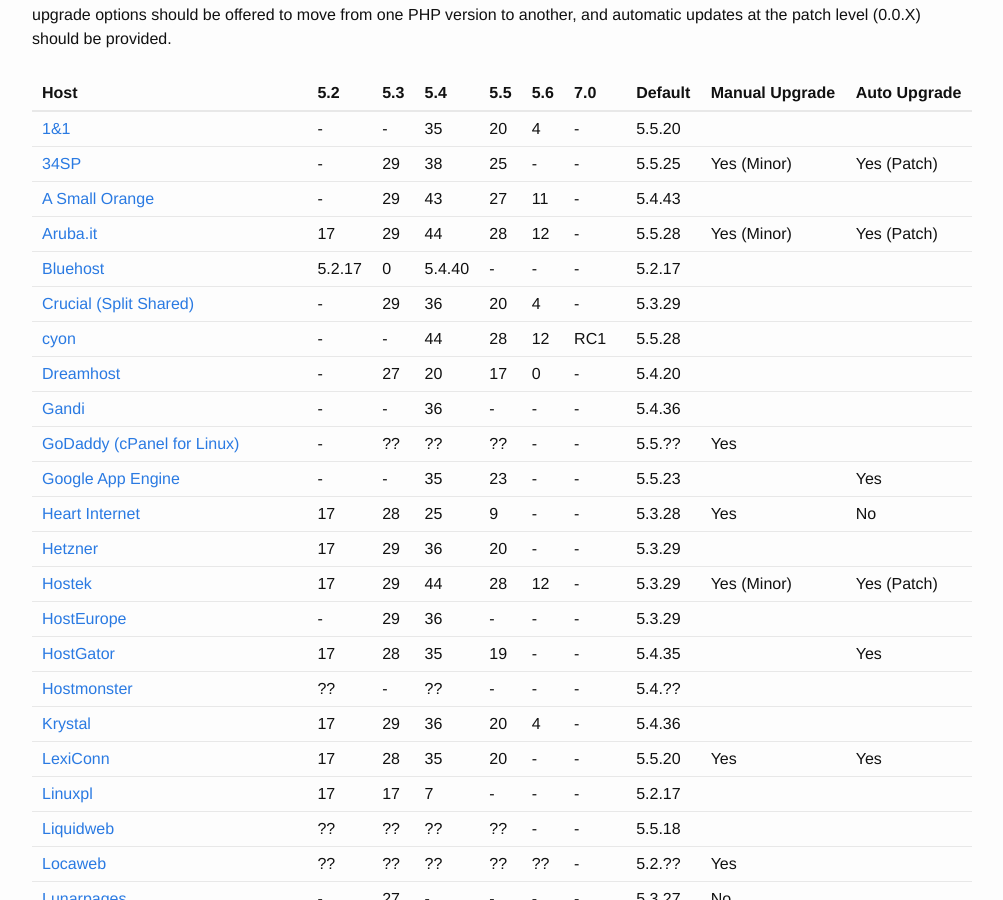
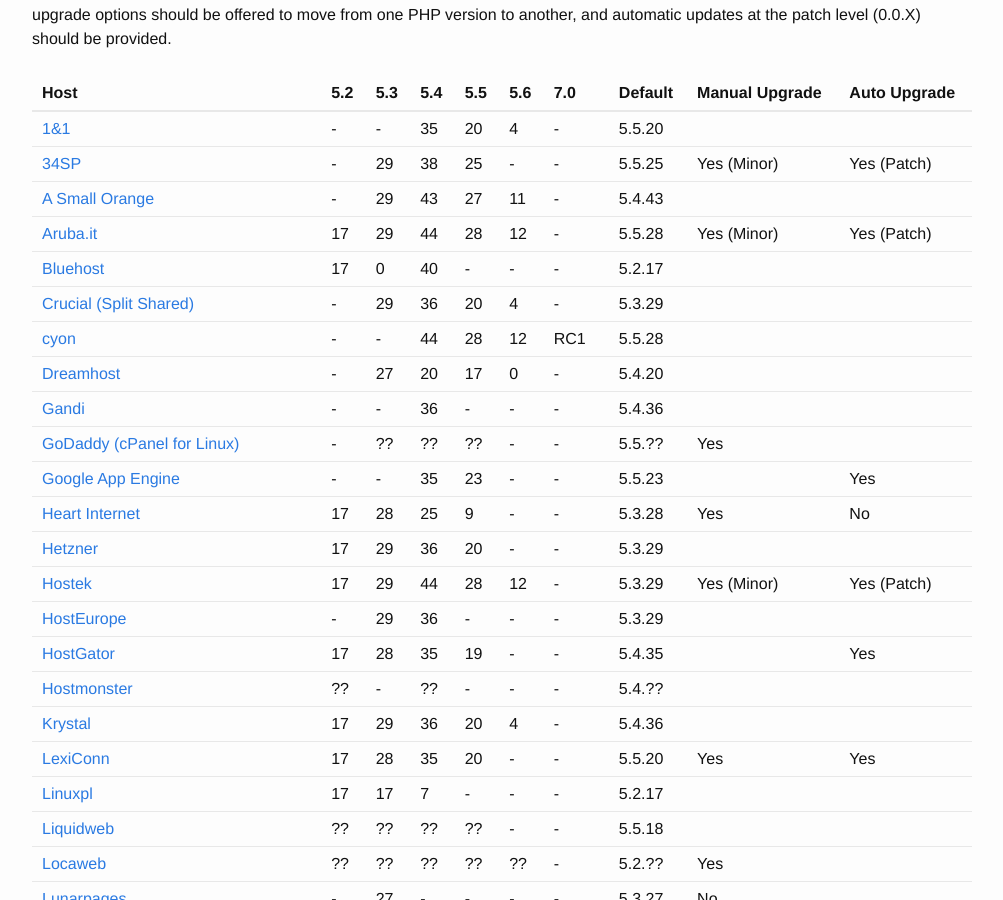
Before and after one commit to phpversions/phpversions.info, a Jekyll site: the page built from index.html, in a window 1280 px wide and 900 px high, scrolled down 422 px. Shown: the whole window, without its empty margins (138-1141 px from the left). Built offline with Jekyll 4.4.1, drawn with Linux system fonts in a browser that asks for light colours.

Commit message:
Bluehost: Just patch version numbers

```diff
--- a/_data/shared_hosts.yml
+++ b/_data/shared_hosts.yml
@@ -35,9 +35,9 @@
 
 - name: "Bluehost"
   url: "http://www.bluehost.com/shared"
-  php52: 5.2.17
+  php52: 17
   php53: 0
-  php54: 5.4.40
+  php54: 40
   default: 5.2.17
 
 - name: "Crucial (Split Shared)"
```
